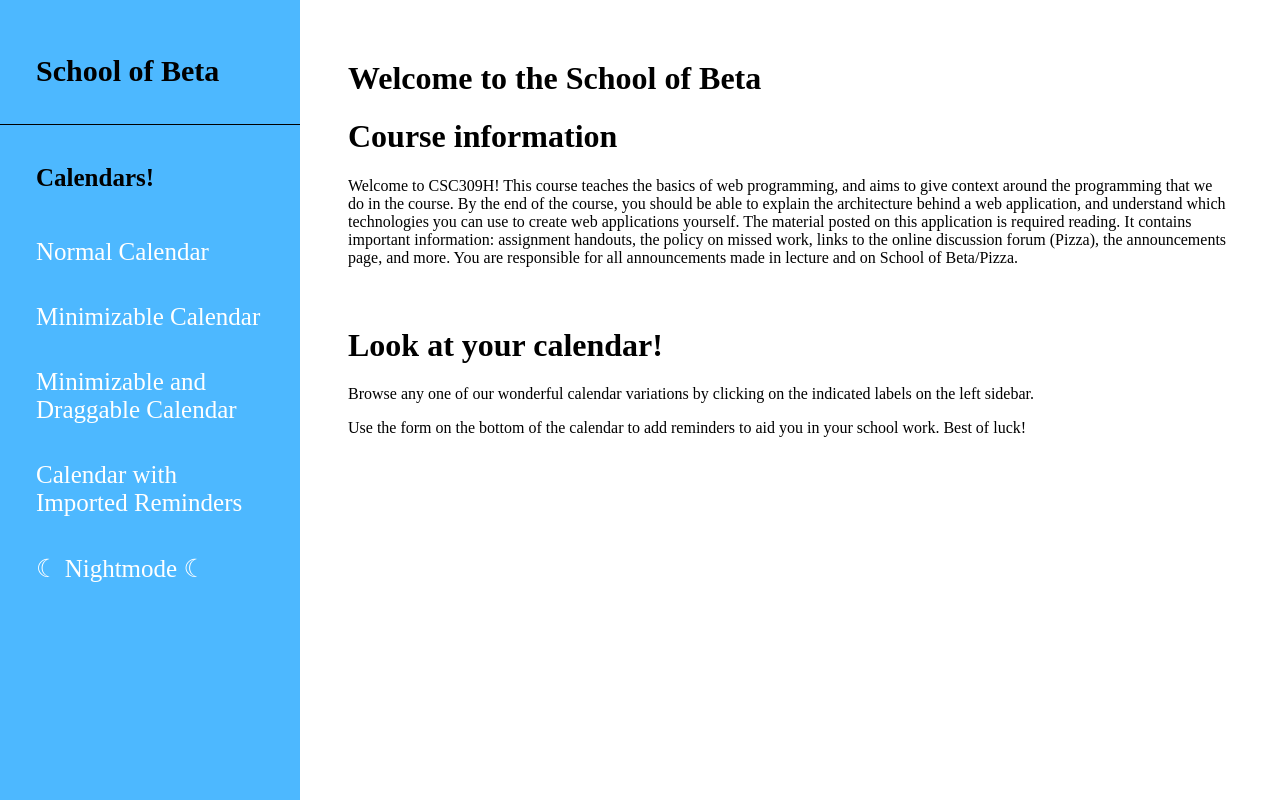
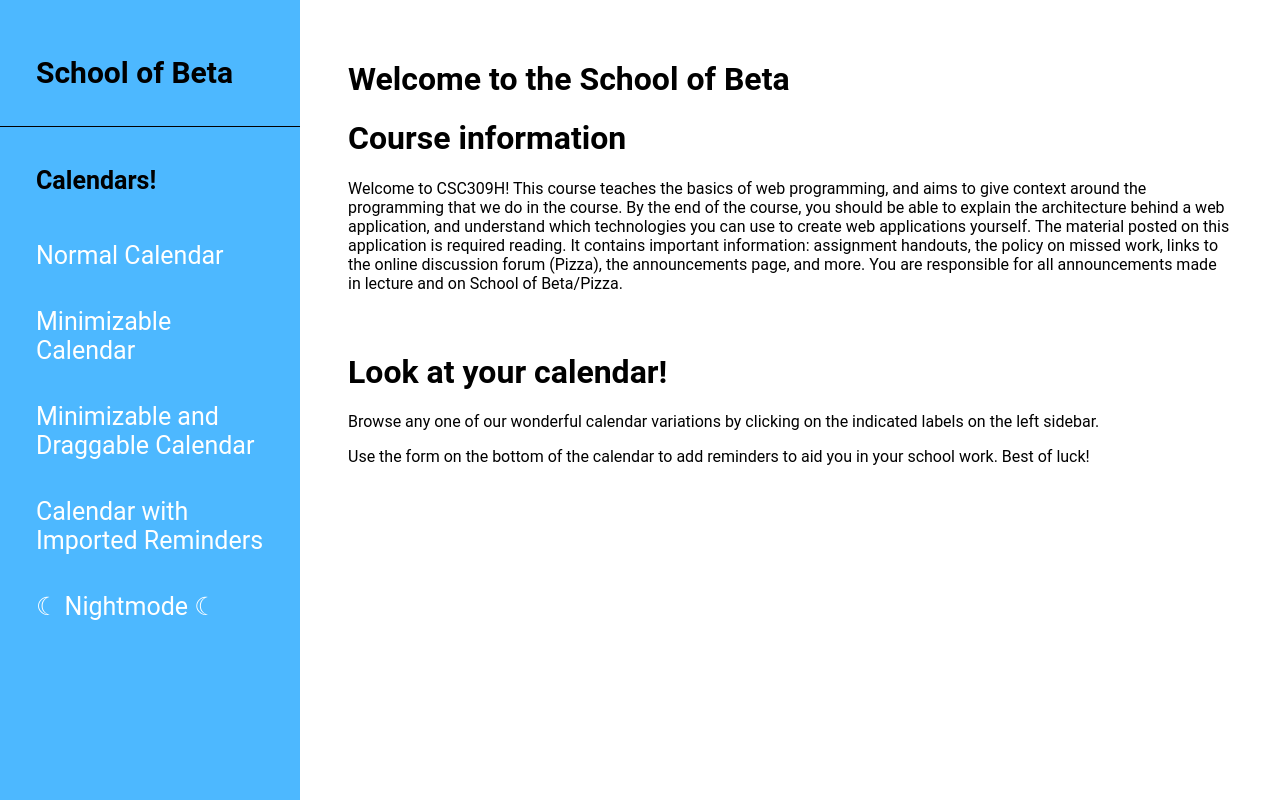
Before and after one commit to ObaidaSaleh/BetaCalendar, a website: page pub/examples.html in a window 1280 px wide. Drawn offline with nearby package versions, Linux system fonts and the light colour scheme.

Commit message:
fixed font

```diff
--- a/pub/examples.css
+++ b/pub/examples.css
@@ -1,3 +1,7 @@
+body {
+    font-family: Roboto, Arial, Helvetica, sans-serif;
+}
+
 .sidebar {
     background-color:#4db8ff;
     height:100%;
```
